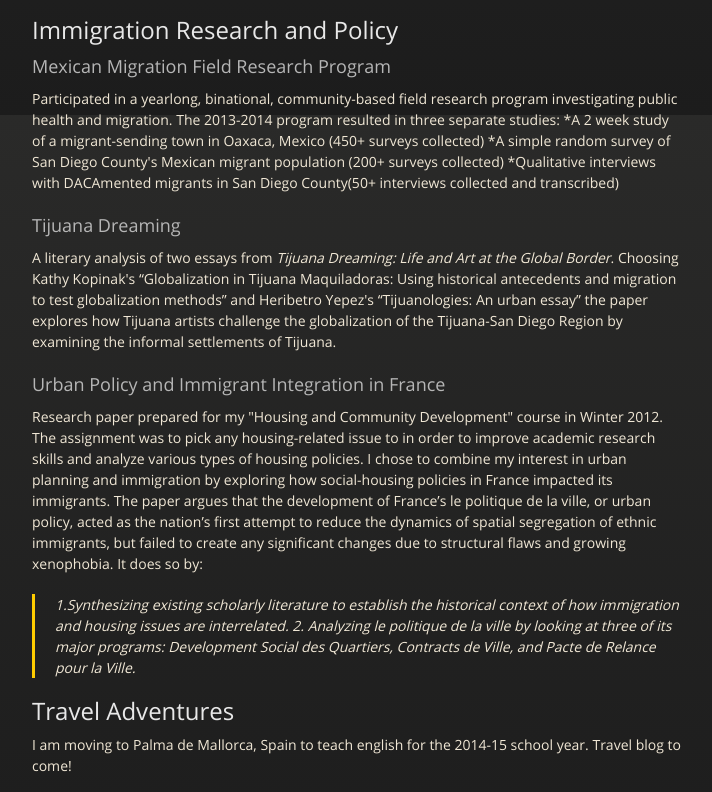
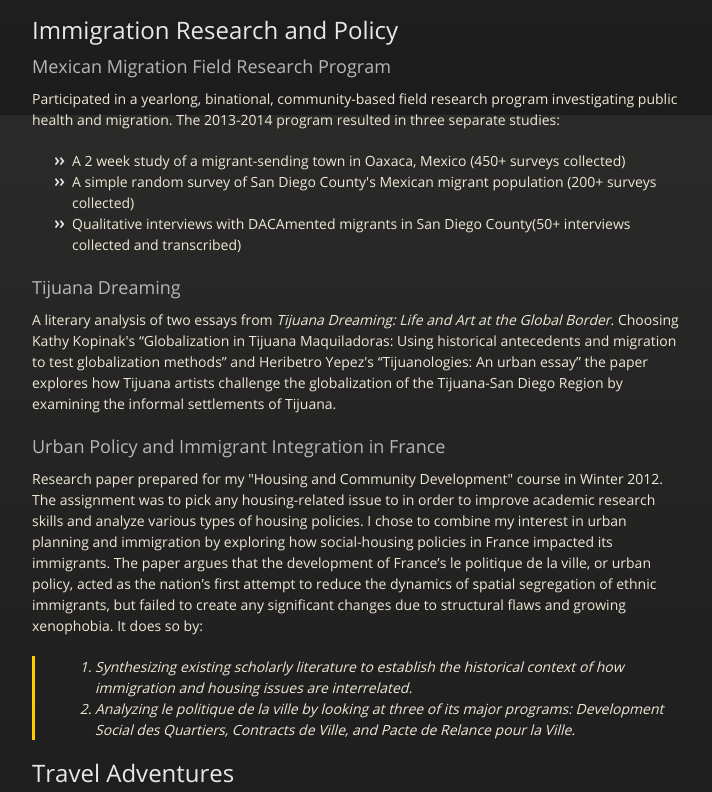
Before and after one commit to isabellablasi/isabellablasi.github.io, a plain HTML site: page index.html in a window 1280 px wide. Shown: the part 1485-2277 px from the top of the page, without its empty margins (283-995 px from the left). Drawn offline with nearby package versions, Linux system fonts and the light colour scheme.

Commit message:
Replace master branch with page content via GitHub

```diff
--- a/index.html
+++ b/index.html
@@ -90,12 +90,13 @@
 <h3>
 <a name="mexican-migration-field-research-program" class="anchor" href="#mexican-migration-field-research-program"><span class="octicon octicon-link"></span></a>Mexican Migration Field Research Program</h3>
 
-<p>Participated in a yearlong, binational, community-based field research program investigating public health and migration. The 2013-2014 program resulted in three separate studies:
-*A 2 week study of a migrant-sending town in Oaxaca, Mexico (450+ surveys collected)
-*A simple random survey of San Diego County's Mexican migrant population (200+ surveys collected)
-*Qualitative interviews with DACAmented migrants in San Diego County(50+ interviews collected and transcribed)</p>
+<p>Participated in a yearlong, binational, community-based field research program investigating public health and migration. The 2013-2014 program resulted in three separate studies:</p>
 
-<h3>
+<ul>
+<li>A 2 week study of a migrant-sending town in Oaxaca, Mexico (450+ surveys collected) </li>
+<li>A simple random survey of San Diego County's Mexican migrant population (200+ surveys collected)</li>
+<li>Qualitative interviews with DACAmented migrants in San Diego County(50+ interviews collected and transcribed)</li>
+</ul><h3>
 <a name="tijuana-dreaming" class="anchor" href="#tijuana-dreaming"><span class="octicon octicon-link"></span></a>Tijuana Dreaming</h3>
 
 <p>A literary analysis of two essays from <em>Tijuana Dreaming: Life and Art at the Global Border</em>. Choosing Kathy  Kopinak's “Globalization in Tijuana Maquiladoras: Using historical antecedents and migration to test globalization methods” and Heribetro Yepez's “Tijuanologies: An urban essay” the paper explores how Tijuana artists challenge the globalization of the Tijuana-San Diego Region by examining the informal settlements of Tijuana.</p>
@@ -106,8 +107,10 @@
 <p>Research paper prepared for my "Housing and Community Development" course in Winter 2012. The assignment was to pick any housing-related issue to in order to improve  academic research skills and analyze various types of housing policies. I chose to combine my interest in urban planning and immigration by exploring how social-housing policies in France impacted its immigrants. The paper argues that the development of France’s le politique de la ville, or urban policy, acted as the nation’s first attempt to reduce the dynamics of spatial segregation of ethnic immigrants, but failed to create any significant changes due to structural flaws and growing xenophobia. It does so by:</p>
 
 <blockquote>
-<p>1.Synthesizing existing scholarly literature to establish the historical context of how immigration and housing issues are interrelated.
-2. Analyzing le politique de la ville by looking at three of its major programs: Development Social des Quartiers, Contracts de Ville, and Pacte de Relance pour la Ville.</p>
+<ol>
+<li>Synthesizing existing scholarly literature to establish the historical context of how immigration and housing issues are interrelated. </li>
+<li>Analyzing le politique de la ville by looking at three of its major programs: Development Social des Quartiers, Contracts de Ville, and Pacte de Relance pour la Ville.</li>
+</ol>
 </blockquote>
 
 <h2>
```
Also changed, not shown: params.json (+1 -1 lines).
